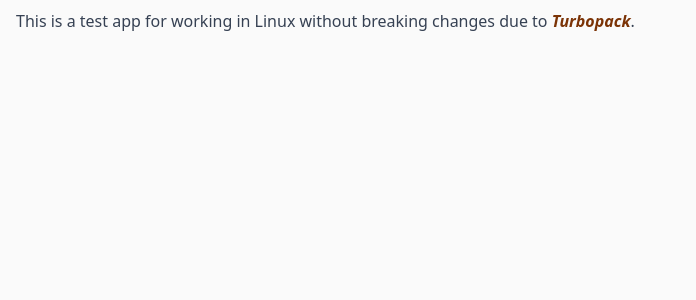
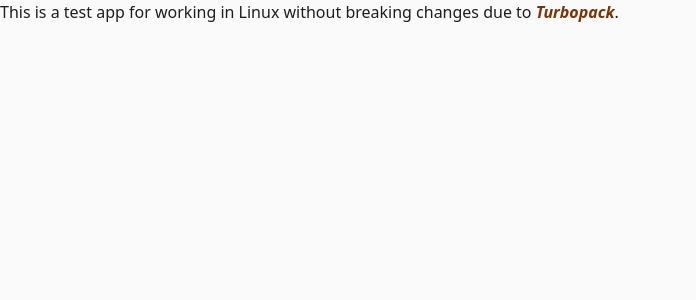
Before and after one commit to johnclamy/ai-reader-project, a Next.js app: page / in a window 1280 px wide. Shown: the top 300 px of the page, without its empty margins (0-696 px from the left). Built offline with nearby package versions, Linux system fonts and the light colour scheme.

Commit message:
define additional props to Paragraph component

```diff
--- a/components/Paragraph.tsx
+++ b/components/Paragraph.tsx
@@ -2,12 +2,15 @@ import { ReactNode } from "react"
 
 
 type ParagraphProps = {
+    className?: string
+    style?: React.CSSProperties
+    id?: string
     children: ReactNode
 }
 
 
-const Paragraph = ({ children }: ParagraphProps) => (
-    <p className="my-2 mx-4 text-base leading-relaxed font-normal text-gray-700">
+const Paragraph = ({ className, style, id, children }: ParagraphProps) => (
+    <p className={className} style={style} id={id}>
         {children}
     </p>
 )
```
